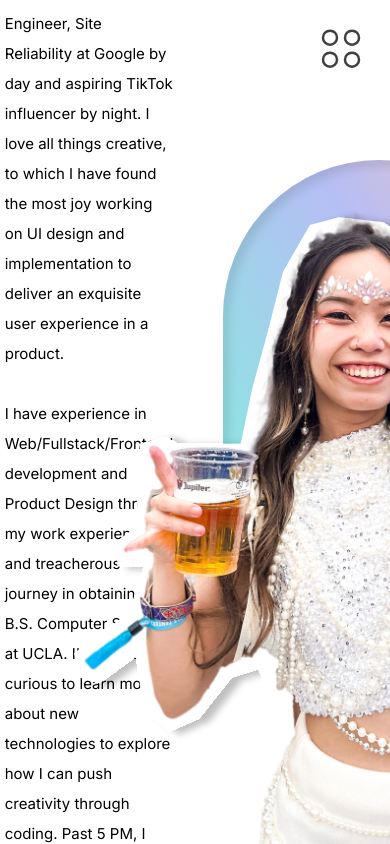
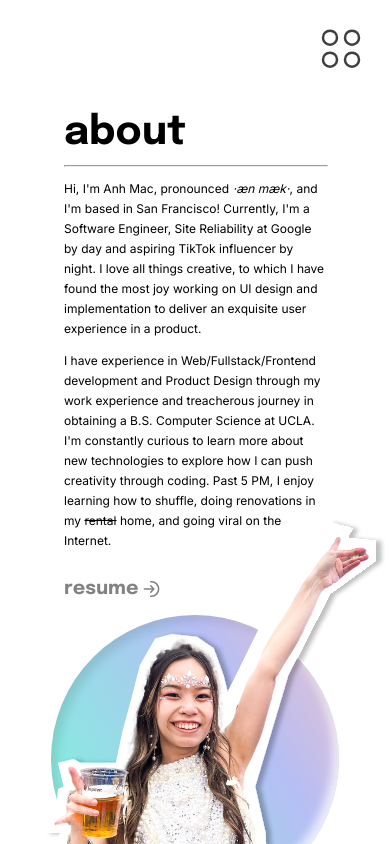
Before and after one commit to anhmvc/anhmvc.github.io, a React (Create React App) app: page /about in a window 390 px wide. Shown: the top 844 px of the page. Built offline with nearby package versions, Linux system fonts and the light colour scheme.

Commit message:
Add responsive layouts to About

```diff
--- a/src/pages/About/About.tsx
+++ b/src/pages/About/About.tsx
@@ -6,7 +6,7 @@ import resume from "../../static/AnhMac_Resume.pdf";
 
 export default function About() {
   return (
-    <div className="page-container about">
+    <div className="about-container">
       <div className="inner-container">
         <div className="about-left">
           <div className="about-text-container">
--- a/src/pages/About/about.css
+++ b/src/pages/About/about.css
@@ -1,25 +1,71 @@
-.about {
+@media only screen and (max-width: 480px) {
+  .about-container {
+    overflow: visible;
+  }
+
+  .inner-container {
+    display: flex;
+    flex-direction: column;
+  }
+
+  .about-left {
+    margin-top: 7rem;
+    margin-left: 4rem;
+    margin-right: 4rem;
+  }
+
+  .about-title {
+    font-size: 2.5rem;
+  }
+
+  .paragraph {
+    font-size: 0.75rem;
+    line-height: 1.25rem;
+  }
+
+  .about-right {
+    display: flex;
+    flex-direction: column;
+    align-items: center;
+    justify-content: flex-end;
+    position: relative;
+  }
+
+  .circle {
+    width: 18rem;
+    height: 18rem;
+    border-radius: 18rem;
+  }
+
+  .image-background {
+    position: absolute;
+    height: 30rem;
+    bottom: -6rem;
+    padding-left: 1rem;
+  }
+
+  .image-me {
+    position: absolute;
+    height: 29rem;
+    bottom: -5.5rem;
+  }
+}
+
+@media only screen and (min-width: 480px) {
+  /* Medium/Large screens */
+  .about-container {
+    overflow: hidden;
     justify-content: center;
-  overflow: hidden;
+  }
+
+  .inner-container {
+    display: inline-flex;
   }
 
   .about-left {
     width: 100%;
     height: 100vh;
     display: flex;
-}
-
-.about-right {
-  display: flex;
-  width: 80%;
-  height: 100vh;
-  align-items: center;
-  justify-content: center;
-}
-
-.about-title {
-  margin: 0;
-  font-size: 50px;
   }
 
   .about-text-container {
@@ -31,18 +77,19 @@
     margin-right: 50px;
   }
 
-.paragraph {
-  width: 100%;
-  color: #000;
-  font-family: Inter;
-  font-size: 15px;
-  font-style: normal;
-  font-weight: 400;
-  line-height: 30px;
+  .about-title {
+    font-size: 3.125rem;
   }
 
-.inner-container {
-  display: inline-flex;
+  .paragraph {
+    font-size: 1rem;
+    line-height: 1.875rem;
+  }
+
+  .about-right {
+    display: flex;
+    width: 80%;
+    height: 100vh;
     align-items: center;
     justify-content: center;
   }
@@ -51,6 +98,48 @@
     width: 525px;
     height: 525px;
     border-radius: 525px;
+  }
+
+  .image-background {
+    position: absolute;
+    height: 100vh;
+    bottom: -15px;
+    padding-left: 30px;
+  }
+
+  .image-me {
+    position: absolute;
+    height: 100vh;
+    bottom: -1rem;
+  }
+}
+
+.about-container {
+  display: flex;
+  flex-direction: column;
+  height: 100%;
+  position: absolute;
+  width: 100%;
+}
+
+.inner-container {
+  align-items: center;
+  justify-content: center;
+}
+
+.about-title {
+  margin: 0;
+}
+
+.paragraph {
+  width: 100%;
+  color: #000;
+  font-family: Inter;
+  font-style: normal;
+  font-weight: 400;
+}
+
+.circle {
   background: linear-gradient(
     59deg,
     var(--Green) 4.82%,
@@ -64,16 +153,3 @@
   animation: gradient 5s ease infinite;
   -webkit-animation: gradient 5s ease infinite;
 }
-
-.image-me {
-  position: absolute;
-  height: 100vh;
-  bottom: -10px;
-}
-
-.image-background {
-  position: absolute;
-  height: 100vh;
-  bottom: -15px;
-  padding-left: 30px;
-}
```
Lines whose indentation alone changed are shown as unchanged.
